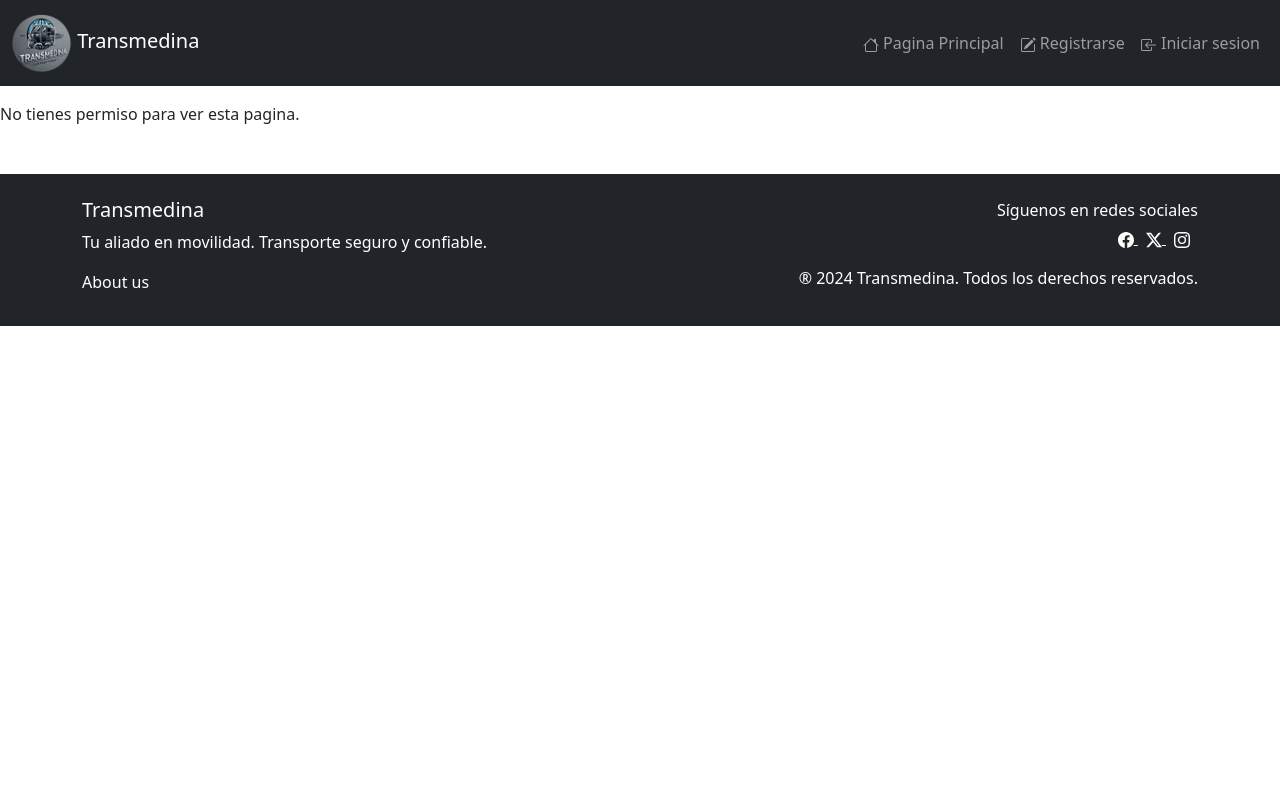
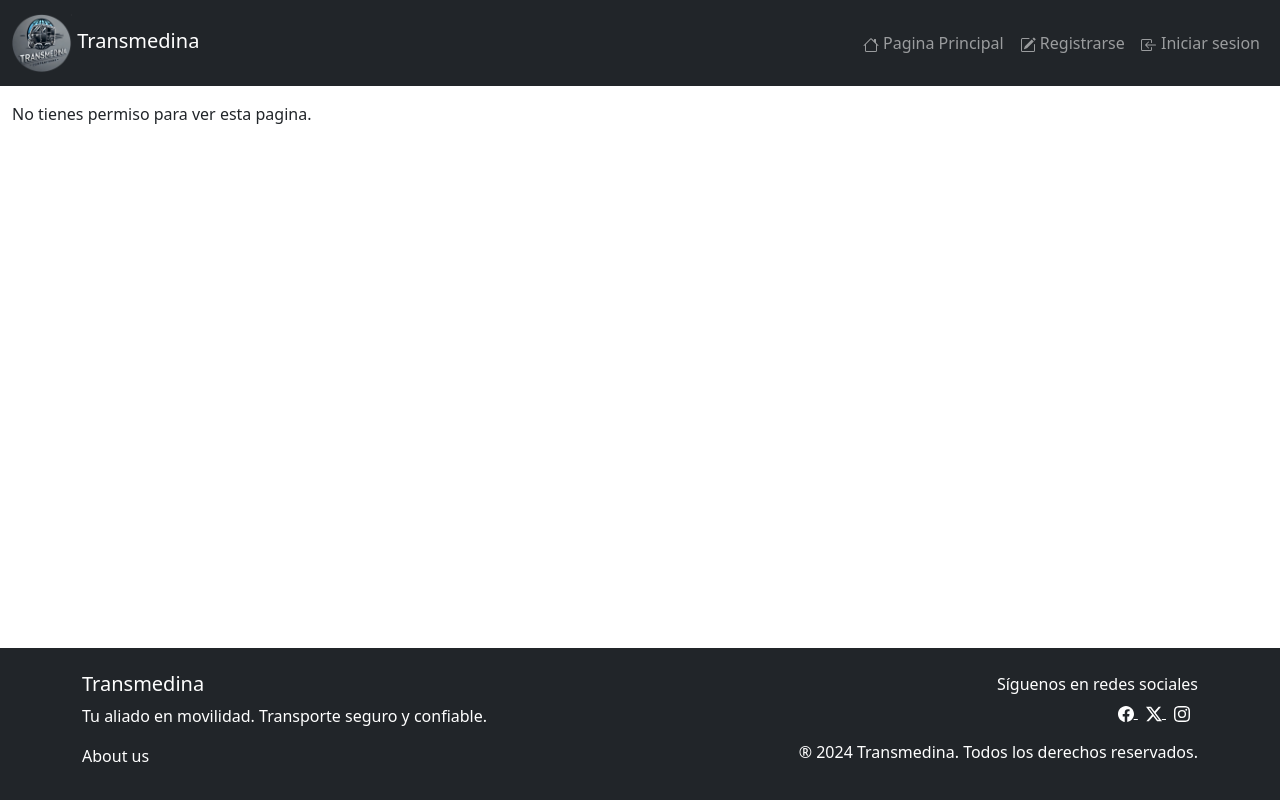
Before and after one commit to luiseurban/Transmedina_Project, a Django app: template conductores/templates/pages/MotoTaxiPages/mototaxi_view/mototaxis_view.html in a window 1280 px wide. Run offline with Django 3.2, Linux system fonts and the light colour scheme; the template is opened without the code that fills it, so the values that code supplies are empty.

Commit message:
Solucionando Footer

```diff
--- a/conductores/templates/layout/base.html
+++ b/conductores/templates/layout/base.html
@@ -6,6 +6,27 @@
     <meta name="viewport" content="width=device-width, initial-scale=1.0">
     <title>Transmedina</title>
     <link rel="stylesheet" href="https://cdn.jsdelivr.net/npm/bootstrap@5.3.3/dist/css/bootstrap.min.css">
+    <style>
+      html, body {
+          height: 100%;
+      }
+
+      body {
+          display: flex;
+          flex-direction: column;
+          min-height: 100vh; /* Viewport Height completo */
+      }
+
+      main {
+          flex: 1; /* Esto hace que el contenido principal ocupe todo el espacio disponible */
+      }
+
+      /* Ajuste adicional para el toast */
+      #toastContainer {
+          bottom: 80px; /* Para que no se superponga con el footer */
+      }
+     </style>
+
 </head>
 
 <body>
@@ -112,15 +133,19 @@
         </div>
       </nav>
 
+      <main class="container-fluid mt-3">
+        {% block content %}
+        {% endblock %}
+       </main>
+
+
+
     <nav>
         <ul>
 
         </ul>
     </nav>
 
-    {% block content %}
-
-    {% endblock %}
       <footer class="bg-dark text-white mt-5">
         <div class="container py-4">
           <div class="row">
```
